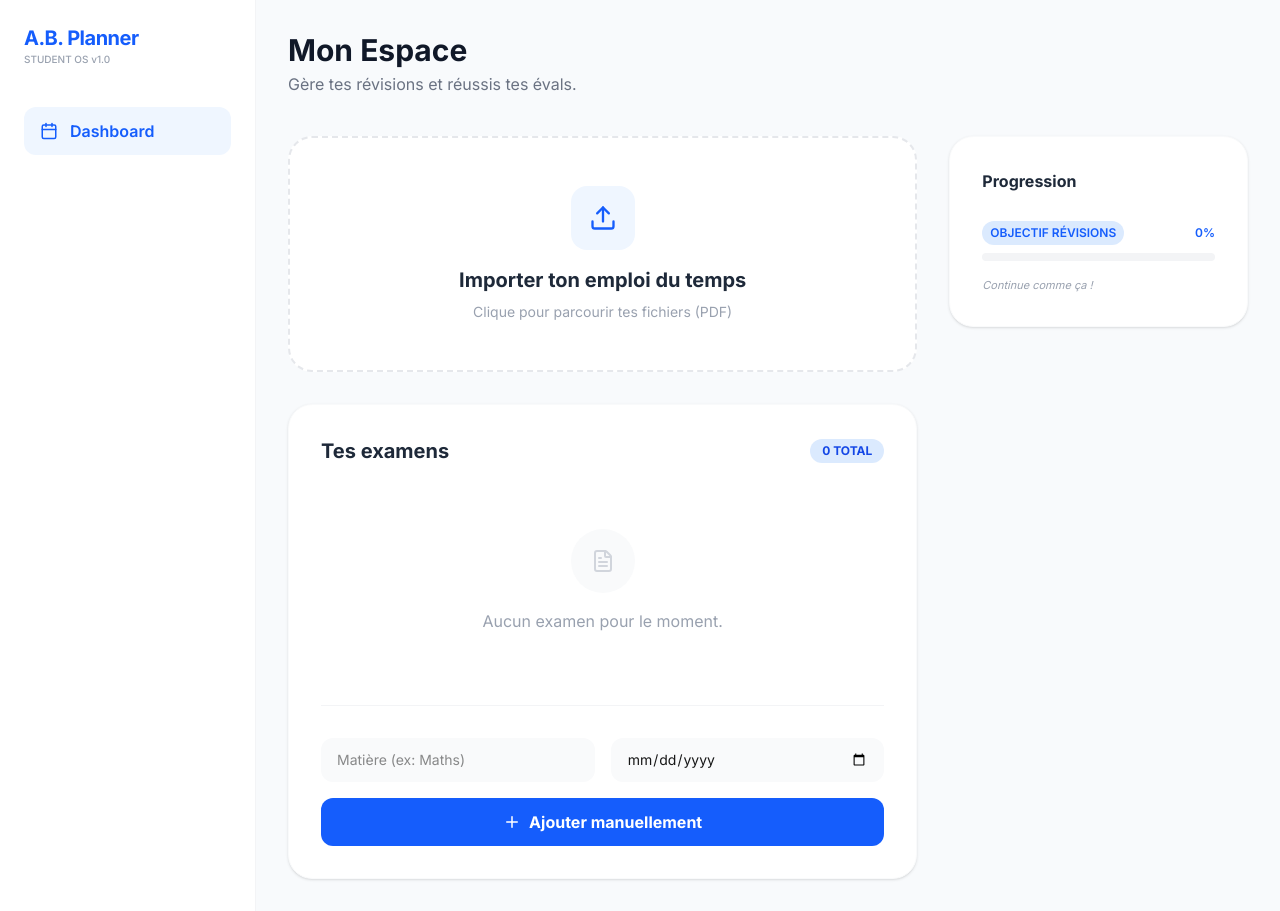
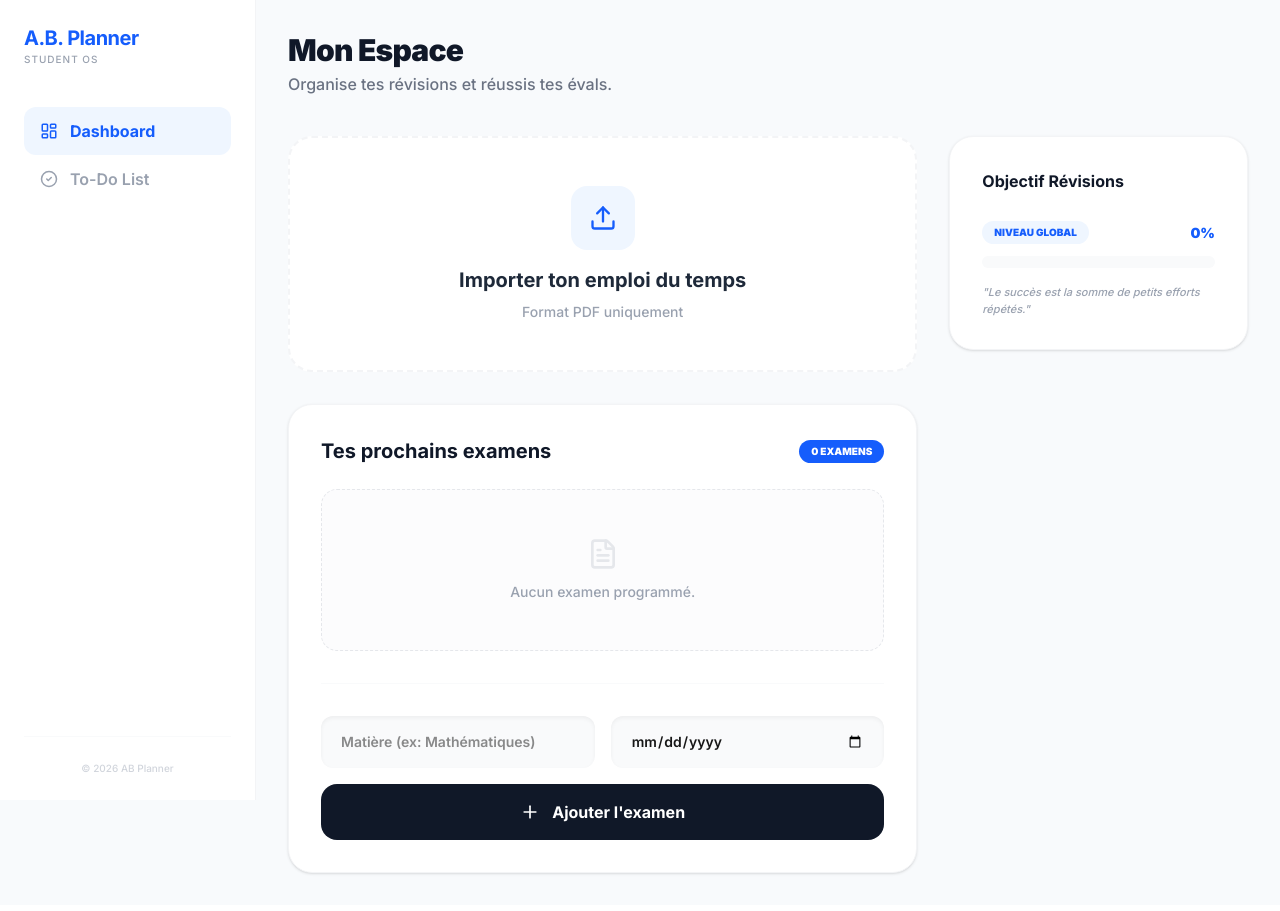
Before and after one commit to anakimr3k/ab-planner, a Next.js app: page / in a window 1280 px wide. Built offline with nearby package versions, Linux system fonts and the light colour scheme.

Commit message:
Ajout du lien To-Do dans la sidebar

```diff
--- a/src/app/page.tsx
+++ b/src/app/page.tsx
@@ -1,7 +1,8 @@
 "use client";
 
 import React, { useState } from 'react';
-import { Upload, Plus, Calendar, CheckCircle2, FileText, Trash2 } from "lucide-react";
+import { Upload, Plus, Calendar, CheckCircle2, FileText, Trash2, LayoutDashboard } from "lucide-react";
+import Link from 'next/link'; // Import indispensable pour la navigation
 
 // Structure d'un examen
 interface Examen {
@@ -16,12 +17,11 @@ export default function Page() {
   const [dateExamen, setDateExamen] = useState("");
   const [isUploading, setIsUploading] = useState(false);
 
-  // 1. Moteur d'importation de fichier
+  // Moteur d'importation de fichier
   const handleFileUpload = (e: React.ChangeEvent<HTMLInputElement>) => {
     const file = e.target.files?.[0];
     if (file) {
       setIsUploading(true);
-      // Simulation d'analyse du PDF (On ajoutera l'IA plus tard)
       setTimeout(() => {
         setIsUploading(false);
         alert(`Fichier "${file.name}" reçu ! Analyse en cours...`);
@@ -29,7 +29,7 @@ export default function Page() {
     }
   };
 
-  // 2. Moteur pour ajouter un examen manuellement
+  // Moteur pour ajouter un examen manuellement
   const ajouterExamen = () => {
     if (nomMatiere && dateExamen) {
       const nouvelExamen = {
@@ -43,131 +43,142 @@ export default function Page() {
     }
   };
 
-  // 3. Supprimer un examen
   const supprimerExamen = (id: number) => {
     setExamens(examens.filter(ex => ex.id !== id));
   };
 
   return (
     <div className="min-h-screen bg-[#f8fafc] flex">
-      {/* Sidebar - Design fixe */}
-      <aside className="w-64 bg-white border-r border-gray-100 p-6 flex flex-col">
+      {/* SIDEBAR AMÉLIORÉE AVEC ONGLETS */}
+      <aside className="w-64 bg-white border-r border-gray-100 p-6 flex flex-col fixed h-full">
         <div className="mb-10">
           <h1 className="text-xl font-bold text-blue-600 tracking-tight">A.B. Planner</h1>
-          <p className="text-[10px] text-gray-400 font-medium">STUDENT OS v1.0</p>
+          <p className="text-[10px] text-gray-400 font-medium uppercase tracking-widest">Student OS</p>
         </div>
-        <nav className="space-y-1">
-          <div className="flex items-center gap-3 px-4 py-3 bg-blue-50 text-blue-600 rounded-xl font-semibold cursor-pointer">
-            <Calendar size={18} /> Dashboard
-          </div>
+
+        <nav className="space-y-2">
+          {/* Lien vers le Dashboard (Page actuelle) */}
+          <Link href="/">
+            <div className="flex items-center gap-3 px-4 py-3 bg-blue-50 text-blue-600 rounded-xl font-bold cursor-pointer transition-all">
+              <LayoutDashboard size={18} /> Dashboard
+            </div>
+          </Link>
+
+          {/* NOUVEAU : Lien vers la To-Do List */}
+          <Link href="/todo">
+            <div className="flex items-center gap-3 px-4 py-3 text-gray-400 hover:bg-gray-50 hover:text-blue-600 rounded-xl font-semibold transition-all cursor-pointer group">
+              <CheckCircle2 size={18} className="group-hover:text-blue-600" /> To-Do List
+            </div>
+          </Link>
         </nav>
+
+        {/* Footer Sidebar */}
+        <div className="mt-auto pt-6 border-t border-gray-50">
+          <p className="text-[10px] text-gray-300 text-center font-medium">© 2026 AB Planner</p>
+        </div>
       </aside>
 
-      {/* Main Content */}
-      <main className="flex-1 p-8">
+      {/* Main Content - On ajoute un margin-left de 64 pour ne pas être sous la sidebar fixe */}
+      <main className="flex-1 ml-64 p-8">
         <header className="flex justify-between items-center mb-10">
           <div>
-            <h2 className="text-3xl font-bold text-gray-900">Mon Espace</h2>
-            <p className="text-gray-500 mt-1">Gère tes révisions et réussis tes évals.</p>
+            <h2 className="text-3xl font-black text-gray-900 tracking-tight">Mon Espace</h2>
+            <p className="text-gray-500 mt-1 font-medium">Organise tes révisions et réussis tes évals.</p>
           </div>
         </header>
 
         <div className="grid grid-cols-1 lg:grid-cols-3 gap-8">
-          {/* ZONE UPLOAD INTERACTIVE */}
           <div className="lg:col-span-2 space-y-8">
+            {/* ZONE UPLOAD */}
             <div
               onClick={() => document.getElementById('fileInput')?.click()}
               className={`relative border-2 border-dashed rounded-3xl p-12 flex flex-col items-center justify-center transition-all cursor-pointer
-                ${isUploading ? 'border-blue-400 bg-blue-50' : 'border-gray-200 bg-white hover:border-blue-300 hover:shadow-xl'}`}
+                ${isUploading ? 'border-blue-400 bg-blue-50' : 'border-gray-100 bg-white hover:border-blue-300 hover:shadow-2xl hover:scale-[1.01]'}`}
             >
               <input type="file" id="fileInput" className="hidden" accept=".pdf" onChange={handleFileUpload} />
-
               <div className={`w-16 h-16 rounded-2xl flex items-center justify-center mb-4 ${isUploading ? 'bg-blue-600 text-white animate-bounce' : 'bg-blue-50 text-blue-600'}`}>
                 <Upload size={28} />
               </div>
-
               <h3 className="text-xl font-bold text-gray-800">
                 {isUploading ? "Analyse du PDF..." : "Importer ton emploi du temps"}
               </h3>
-              <p className="text-gray-400 text-sm mt-2">Clique pour parcourir tes fichiers (PDF)</p>
+              <p className="text-gray-400 text-sm mt-2 font-medium">Format PDF uniquement</p>
             </div>
 
-            {/* LISTE DES EXAMENS DYNAMIQUE */}
-            <div className="bg-white rounded-3xl p-8 shadow-sm border border-gray-50">
+            {/* LISTE DES EXAMENS */}
+            <div className="bg-white rounded-3xl p-8 shadow-sm border border-gray-100">
               <div className="flex justify-between items-center mb-6">
-                <h3 className="text-xl font-bold text-gray-800">Tes examens</h3>
-                <span className="bg-blue-100 text-blue-700 text-xs font-bold px-3 py-1 rounded-full">
-                  {examens.length} TOTAL
+                <h3 className="text-xl font-bold text-gray-900">Tes prochains examens</h3>
+                <span className="bg-blue-600 text-white text-[10px] font-black px-3 py-1 rounded-full uppercase">
+                  {examens.length} Examens
                 </span>
               </div>
 
               {examens.length === 0 ? (
-                <div className="text-center py-10">
-                  <div className="bg-gray-50 w-16 h-16 rounded-full flex items-center justify-center mx-auto mb-4 text-gray-300">
-                    <FileText size={24} />
-                  </div>
-                  <p className="text-gray-400">Aucun examen pour le moment.</p>
+                <div className="text-center py-12 bg-gray-50/50 rounded-2xl border border-dashed border-gray-200">
+                  <FileText size={32} className="mx-auto text-gray-200 mb-3" />
+                  <p className="text-gray-400 font-medium text-sm">Aucun examen programmé.</p>
                 </div>
               ) : (
                 <div className="space-y-3">
                   {examens.map((ex) => (
-                    <div key={ex.id} className="flex items-center justify-between p-4 bg-gray-50 rounded-2xl group hover:bg-white hover:shadow-md transition-all">
+                    <div key={ex.id} className="flex items-center justify-between p-4 bg-gray-50 rounded-2xl group hover:bg-white hover:shadow-xl hover:scale-[1.02] transition-all border border-transparent hover:border-blue-100">
                       <div className="flex items-center gap-4">
-                        <div className="w-10 h-10 bg-white rounded-xl flex items-center justify-center text-blue-600 shadow-sm">
-                          <CheckCircle2 size={20} />
+                        <div className="w-12 h-12 bg-white rounded-xl flex items-center justify-center text-blue-600 shadow-sm border border-gray-50">
+                          <Calendar size={20} />
                         </div>
                         <div>
-                          <p className="font-bold text-gray-800">{ex.matiere}</p>
-                          <p className="text-sm text-gray-400">{ex.date}</p>
+                          <p className="font-bold text-gray-900">{ex.matiere}</p>
+                          <p className="text-xs text-gray-400 font-bold uppercase tracking-wider">{ex.date}</p>
                         </div>
                       </div>
-                      <button onClick={() => supprimerExamen(ex.id)} className="text-gray-300 hover:text-red-500 p-2">
-                        <Trash2 size={18} />
+                      <button onClick={() => supprimerExamen(ex.id)} className="text-gray-300 hover:text-red-500 transition-colors p-2">
+                        <Trash2 size={20} />
                       </button>
                     </div>
                   ))}
                 </div>
               )}
 
-              {/* FORMULAIRE D'AJOUT RAPIDE */}
-              <div className="mt-8 pt-8 border-t border-gray-100 grid grid-cols-2 gap-4">
+              {/* FORMULAIRE D'AJOUT */}
+              <div className="mt-8 pt-8 border-t border-gray-50 grid grid-cols-2 gap-4">
                 <input
-                  type="text" placeholder="Matière (ex: Maths)"
+                  type="text" placeholder="Matière (ex: Mathématiques)"
                   value={nomMatiere} onChange={(e) => setNomMatiere(e.target.value)}
-                  className="bg-gray-50 border-none rounded-xl px-4 py-3 text-sm focus:ring-2 focus:ring-blue-500"
+                  className="bg-gray-50 border-none rounded-xl px-5 py-4 text-sm font-semibold focus:ring-2 focus:ring-blue-500 transition-all shadow-inner"
                 />
                 <input
                   type="date"
                   value={dateExamen} onChange={(e) => setDateExamen(e.target.value)}
-                  className="bg-gray-50 border-none rounded-xl px-4 py-3 text-sm focus:ring-2 focus:ring-blue-500"
+                  className="bg-gray-50 border-none rounded-xl px-5 py-4 text-sm font-semibold focus:ring-2 focus:ring-blue-500 transition-all shadow-inner"
                 />
                 <button
                   onClick={ajouterExamen}
-                  className="col-span-2 bg-blue-600 text-white rounded-xl py-3 font-bold hover:bg-blue-700 transition-colors flex items-center justify-center gap-2"
+                  className="col-span-2 bg-gray-900 text-white rounded-2xl py-4 font-bold hover:bg-blue-600 transition-all hover:shadow-lg active:scale-95 flex items-center justify-center gap-3"
                 >
-                  <Plus size={18} /> Ajouter manuellement
+                  <Plus size={20} /> Ajouter l'examen
                 </button>
               </div>
             </div>
           </div>
 
-          {/* SIDEBAR DROITE - PROGRESSION */}
+          {/* COLONNE DROITE : STATS */}
           <div className="space-y-6">
-            <div className="bg-white rounded-3xl p-8 shadow-sm border border-gray-50">
-              <h3 className="font-bold text-gray-800 mb-6">Progression</h3>
+            <div className="bg-white rounded-3xl p-8 shadow-sm border border-gray-100">
+              <h3 className="font-bold text-gray-900 mb-6">Objectif Révisions</h3>
               <div className="relative pt-1">
-                <div className="flex mb-2 items-center justify-between">
-                  <span className="text-xs font-semibold inline-block py-1 px-2 uppercase rounded-full text-blue-600 bg-blue-100">
-                    Objectif Révisions
+                <div className="flex mb-3 items-center justify-between">
+                  <span className="text-[10px] font-black inline-block py-1 px-3 uppercase rounded-full text-blue-600 bg-blue-50">
+                    Niveau Global
                   </span>
-                  <span className="text-xs font-semibold inline-block text-blue-600">
-                    {examens.length > 0 ? "15%" : "0%"}
+                  <span className="text-sm font-black text-blue-600">
+                    {examens.length > 0 ? "24%" : "0%"}
                   </span>
                 </div>
-                <div className="overflow-hidden h-2 mb-4 text-xs flex rounded-full bg-gray-100">
-                  <div style={{ width: examens.length > 0 ? "15%" : "0%" }} className="shadow-none flex flex-col text-center whitespace-nowrap text-white justify-center bg-blue-500 transition-all duration-500"></div>
+                <div className="overflow-hidden h-3 mb-4 text-xs flex rounded-full bg-gray-50">
+                  <div style={{ width: examens.length > 0 ? "24%" : "0%" }} className="shadow-none flex flex-col text-center whitespace-nowrap text-white justify-center bg-blue-600 transition-all duration-1000"></div>
                 </div>
-                <p className="text-[11px] text-gray-400 italic">Continue comme ça !</p>
+                <p className="text-[11px] text-gray-400 font-medium italic">"Le succès est la somme de petits efforts répétés."</p>
               </div>
             </div>
           </div>
```
